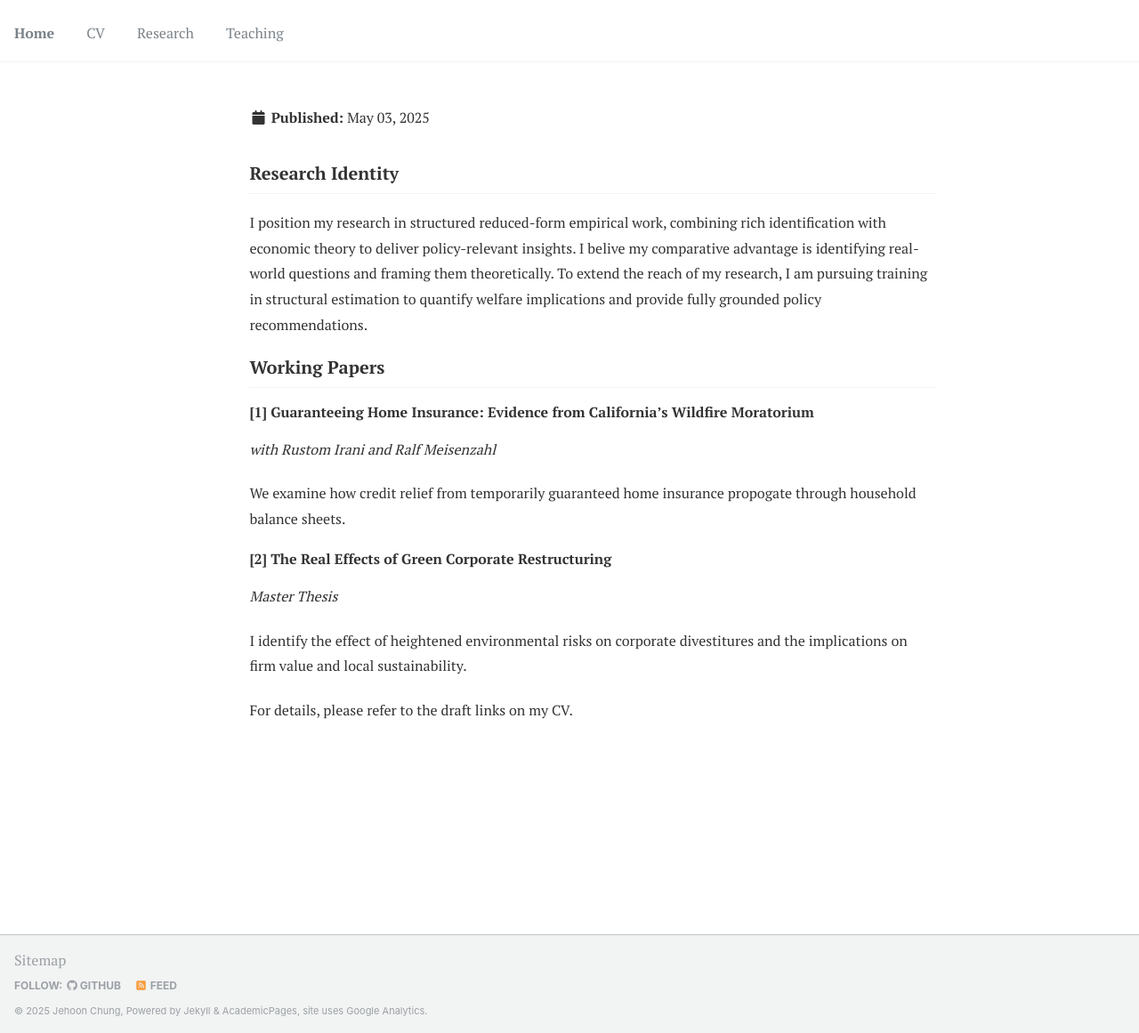
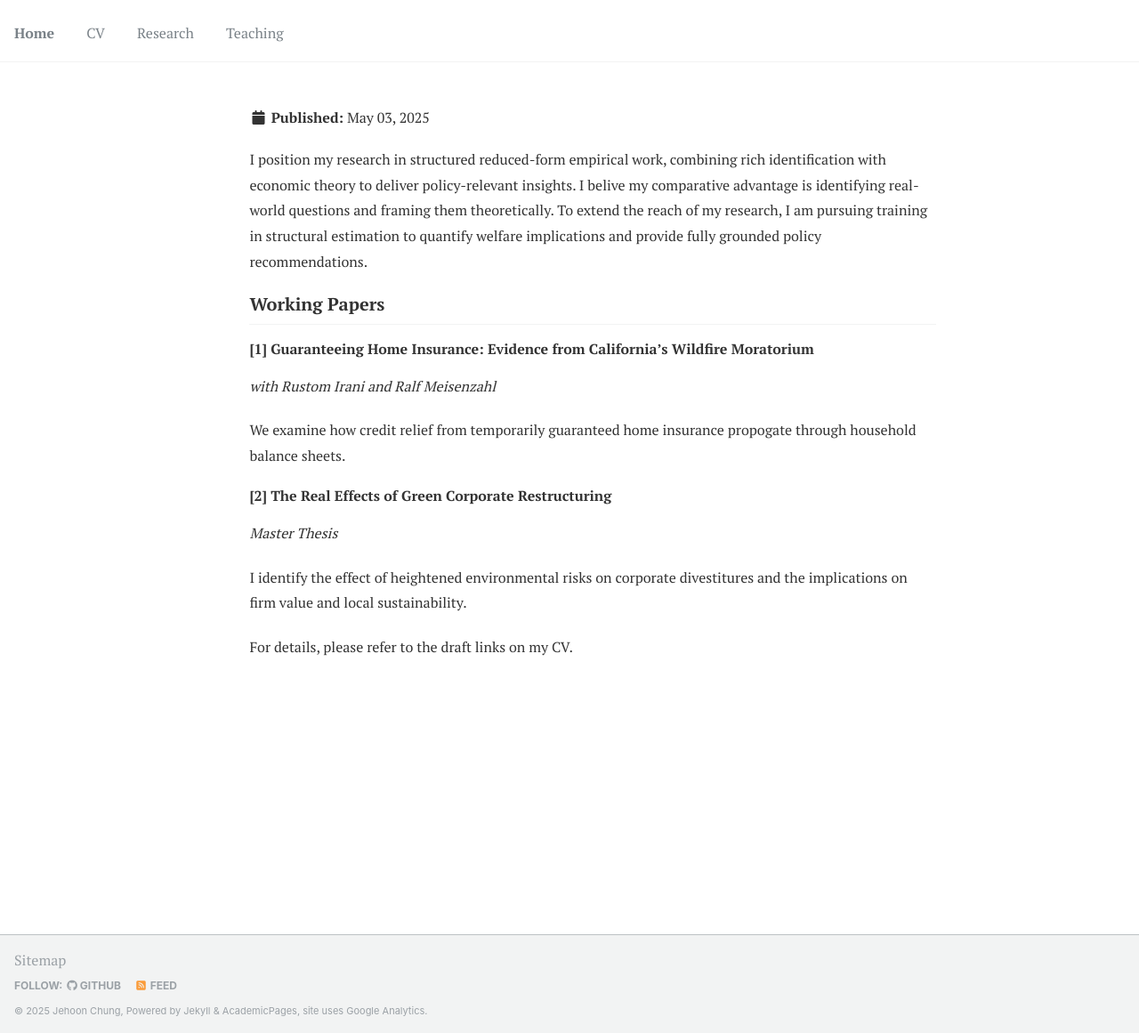
Before and after one commit to JehoonChung/jehoonchung.github.io, a Jekyll site: the page built from _research/research.md, in a window 1280 px wide and 1161 px high. Shown: the whole window at 89% size. Built offline with Jekyll 4.4.1, drawn with Linux system fonts in a browser that asks for light colours.

Commit message:
Update research.md

```diff
--- a/_research/research.md
+++ b/_research/research.md
@@ -5,7 +5,6 @@ mobile_hide_author: true
 collection: research
 permalink: /research/
 ---
-## Research Identity
 I position my research in structured reduced-form empirical work, combining rich identification with economic theory to deliver policy-relevant insights. I belive my comparative advantage is identifying real-world questions and framing them theoretically. To extend the reach of my research, I am pursuing training in structural estimation to quantify welfare implications and provide fully grounded policy recommendations.
 
 
```
